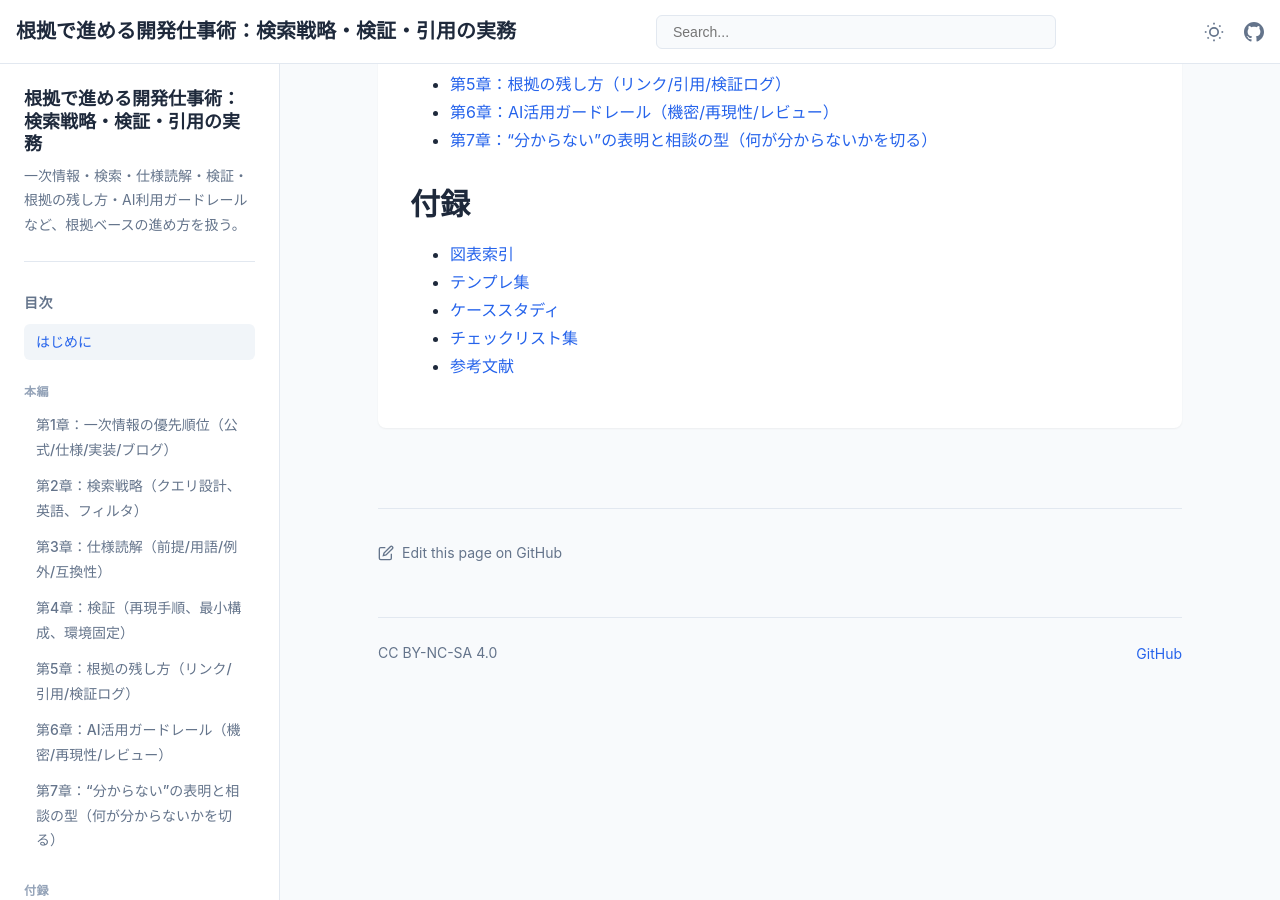
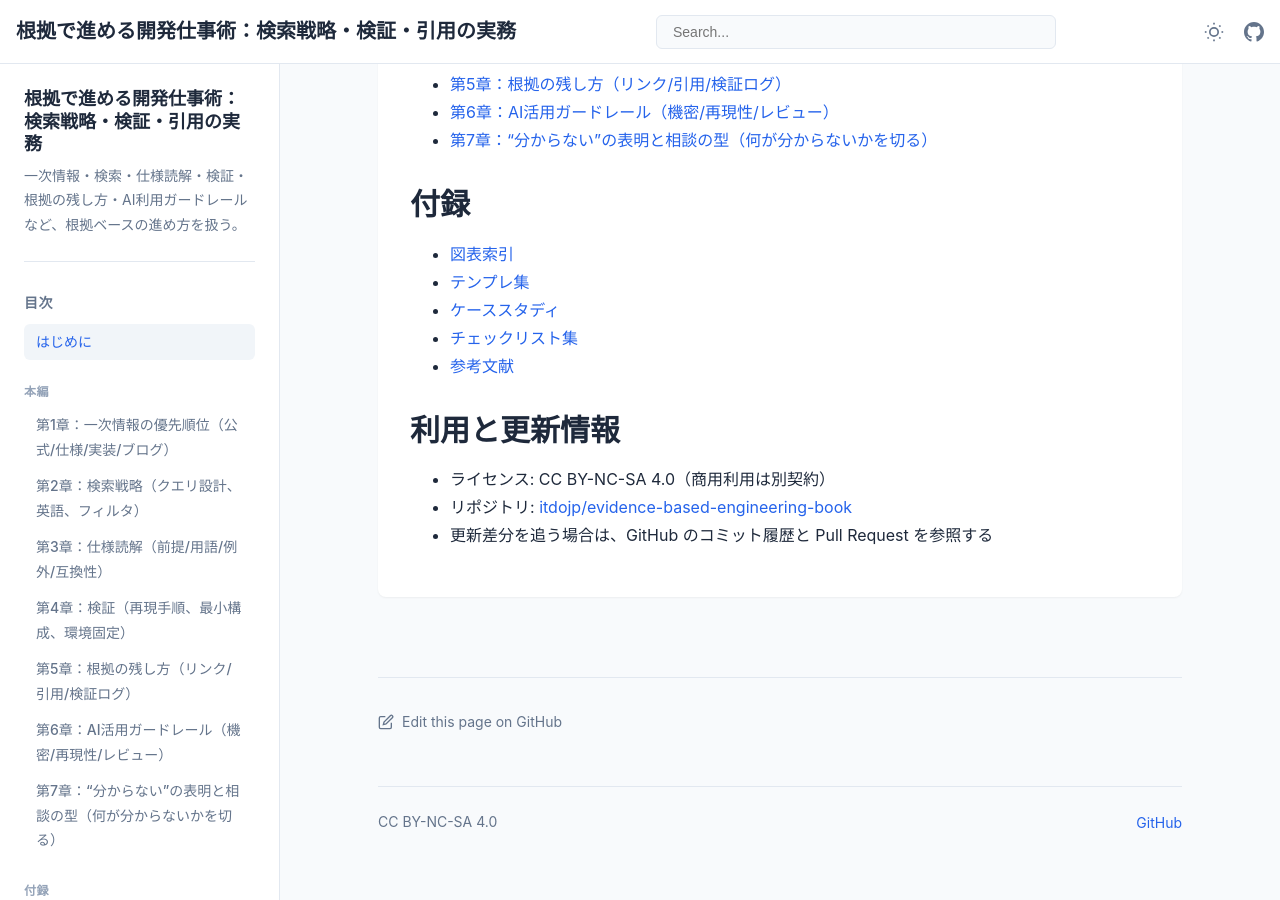
Before and after one commit to itdojp/evidence-based-engineering-book, a Jekyll site: the page built from docs/index.md, in a window 1280 px wide and 900 px high, scrolled down 1269 px. Built offline with Jekyll 4.4.1, drawn with Linux system fonts in a browser that asks for light colours.

Commit message:
docs: improve evidence-based index guidance

```diff
--- a/docs/index.md
+++ b/docs/index.md
@@ -55,3 +55,9 @@ order: 0
 - [ケーススタディ](appendices/case-studies/)
 - [チェックリスト集](appendices/checklists/)
 - [参考文献](appendices/references/)
+
+## 利用と更新情報
+
+- ライセンス: CC BY-NC-SA 4.0（商用利用は別契約）
+- リポジトリ: [itdojp/evidence-based-engineering-book](https://github.com/itdojp/evidence-based-engineering-book)
+- 更新差分を追う場合は、GitHub のコミット履歴と Pull Request を参照する
```
